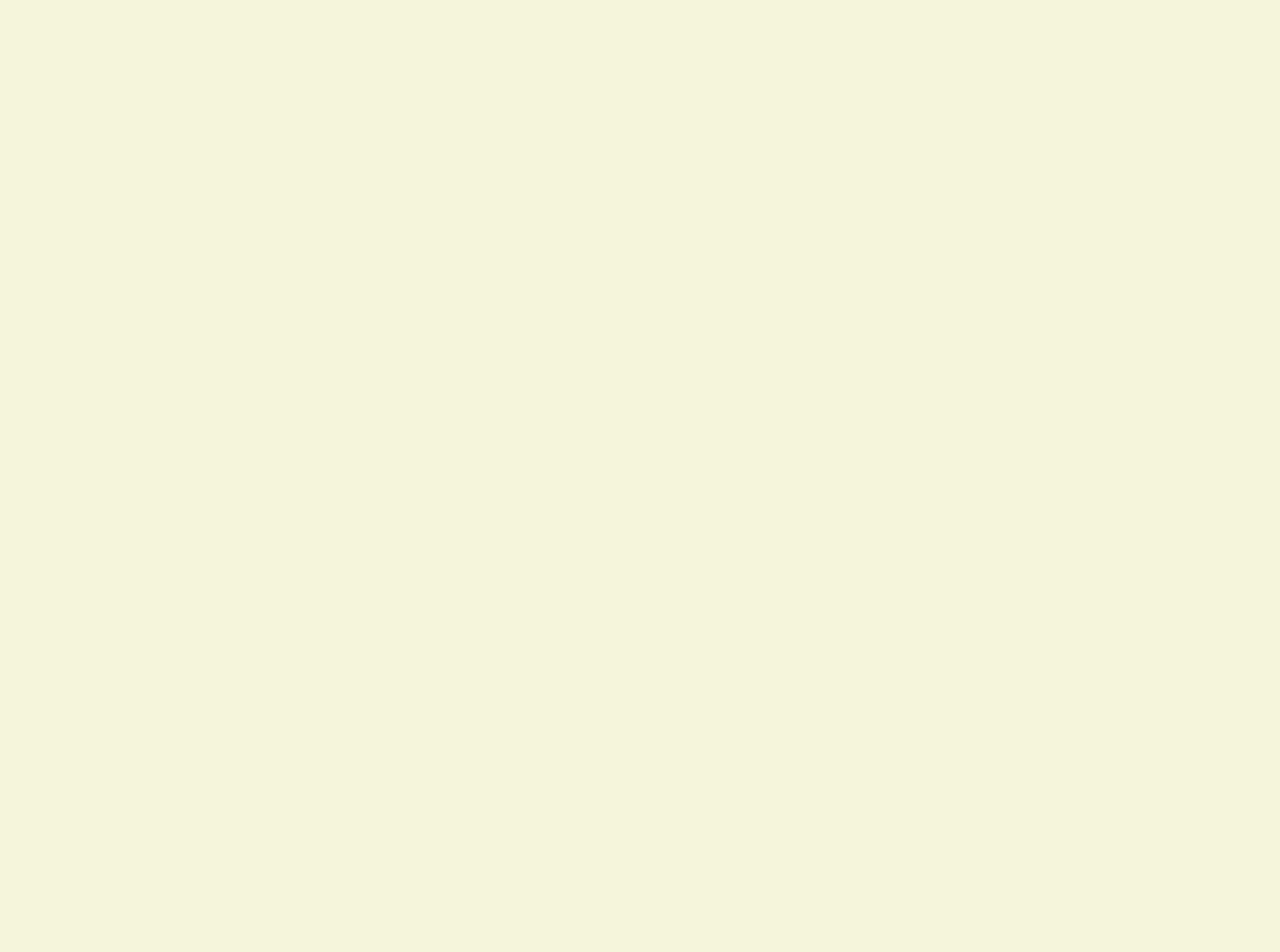
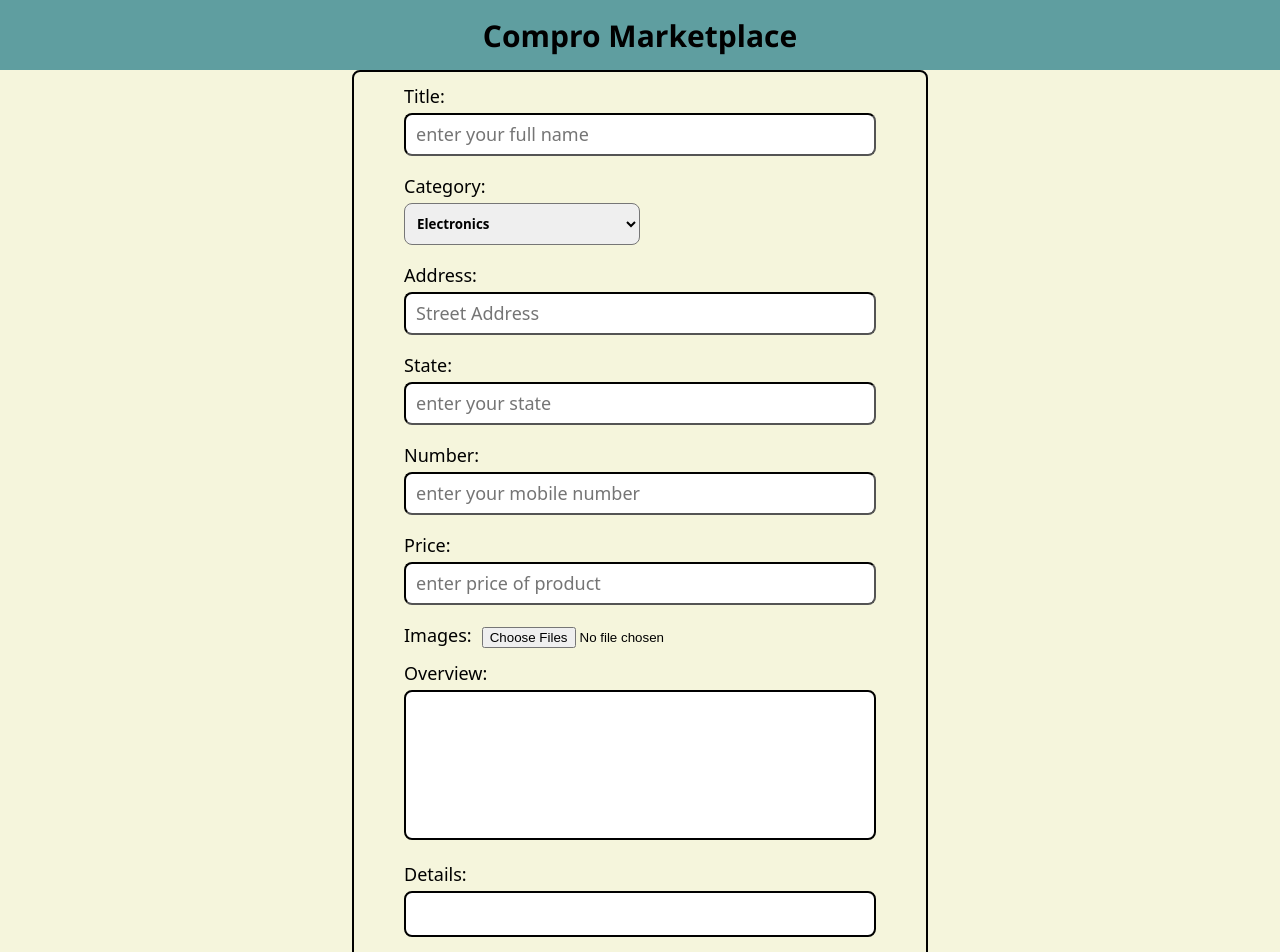
Before and after one commit to Genstark/CMP-Marketplace, a React (Vite) app in the folder client/: page /addItem in a window 1280 px wide. Before the commit this address had no page. Shown: the top 952 px of the page. Before the commit the page ends 800 px from the top, so only its background shows below. Built offline with nearby package versions, Linux system fonts and the light colour scheme.

Commit message:
add new page and new dynamic element

```diff
--- a/client/index.html
+++ b/client/index.html
@@ -7,7 +7,7 @@
     <title>Vite + React</title>
 </head>
 <body>
-      <div id="root"></div>
-      <script type="module" src="/src/main.jsx"></script>
+    <div id="root"></div>
+    <script type="module" src="/src/main.jsx"></script>
 </body>
 </html>
--- a/client/src/App.css
+++ b/client/src/App.css
@@ -1,3 +1,8 @@
+body{
+    background-color: beige;
+    margin: 0;
+}
+
 .headingContainer{
     width: fit-content;
     margin: auto;
--- a/client/src/App.jsx
+++ b/client/src/App.jsx
@@ -8,6 +8,7 @@ import Task from "./pages/ToDoList.jsx";
 import FindProduct from "./pages/FindProduct.jsx";
 import Login from "./pages/Login.jsx";
 import Signup from "./pages/SignUp.jsx";
+import AddItem from "./pages/AddItem.jsx";
 
 
 function App(){
@@ -36,8 +37,9 @@ function App(){
                     <Route exact path='/profile/:username/:userid' element={< Profile />}></Route>
                     <Route exact path='/to-do-list' element={< Task />}></Route>
                     <Route exact path='/items/search/:query' element={< FindProduct />}></Route>
-                    <Route extact path='/login' element={< Login />}></Route>
+                    <Route exact path='/login' element={< Login />}></Route>
                     <Route exact path="/signup" element={< Signup />}></Route>
+                    <Route exact path="/addItem" element={< AddItem />}></Route>
 			    </Routes>
 
             </Router>
--- a/client/src/index.css
+++ b/client/src/index.css
@@ -1,4 +1,4 @@
-body{
+/* body{
     background-color: beige;
     margin: 0;
-}
+} */
--- /dev/null
+++ b/client/src/pages/AddItem.jsx
@@ -0,0 +1,79 @@
+import React, {useState, useEffect, useRef} from "react";
+import '../styling/AddItem.css';
+
+function AddItem(){
+
+    const [textareaValue, setTextareaValue] = useState('');
+    const [textareaHeight, setTextareaHeight] = useState('auto');
+    const detailsTextareaRef = useRef(null);
+
+    useEffect(() => {
+        const element = detailsTextareaRef.current;
+
+        if (element){
+            element.style.height = 'auto';
+            element.style.height = element.scrollHeight + 'px';
+            setTextareaHeight(element.style.height);
+        }
+
+    }, [textareaValue]);
+
+    function Homepage(){
+        window.location.href = "/";
+    }
+
+
+    return(
+        <>
+            <div className="home-page">
+                <h3 className="heading" style={{marginLeft: 'auto', marginRight: 'auto'}} onClick={Homepage}>Compro Marketplace</h3>
+            </div>
+
+            <div className="itemAdd">
+                <label htmlFor="title" className="labelName">Title:</label><br />
+                <input type="text" id="title" name="name" className="inputData" placeholder="enter your full name" /><br />
+
+                <label htmlFor="category" className="labelName">Category:</label><br />
+                <select id="category" name="category" className="categoryDropdown">
+                    <option value="Electronics" alt="Electronics">Electronics</option>
+                    <option value="Bike" alt="Bike">Bike</option>
+                </select><br />
+
+                <label htmlFor="address" className="labelName">Address:</label><br />
+                <input type="text" id="address" name="address" placeholder="Street Address" className="inputData" /><br />
+
+                <label htmlFor="state" className="labelName">State:</label><br />
+                <input type="text" id="state" name="state" placeholder="enter your state" className="inputData" /><br />
+
+                <label htmlFor="number" className="labelName">Number:</label><br />
+                <input type="text" id="number" name="number" placeholder="enter your mobile number" className="inputData" /><br />
+
+                <label htmlFor="price" className="labelName">Price:</label><br />
+                <input type="number" id="price" name="price" placeholder="enter price of product" className="inputData" min={100} /><br />
+
+                <label htmlFor="images" className="labelName">Images:</label>
+                <input type="file" accept=".jpg,.jpeg,.png" multiple id="images" style={{marginLeft: 10, marginBottom: 13}} /><br />
+
+                <label htmlFor="overview" className="labelName">Overview:</label><br />
+                <textarea name="overview" id="overview" className="inputData" style={{resize: 'none', height: 150, fontSize: 15, paddingTop: 4}} /><br />
+
+                <label htmlFor="details" className="labelName">Details:</label><br />
+                <textarea className="inputData" id="details" name="details" value={textareaValue} onChange={(event) => setTextareaValue(event.target.value)}
+                    ref={detailsTextareaRef}
+                    style={
+                        {resize: 'none',
+                        height: textareaHeight,
+                        fontSize: 15,
+                        paddingTop: 4,
+                        overflowY: 'hidden'}
+                    }
+                />
+
+                <button className="addProduct">Add Item</button>
+
+            </div>
+        </>
+    );
+}
+
+export default AddItem;
--- a/client/src/pages/Home.jsx
+++ b/client/src/pages/Home.jsx
@@ -67,7 +67,6 @@ function HomePage(){
                     <p className="itemLocation">{object.state}</p>
                 </div>)}
             </div>
-
         </>
     );
 }
--- a/client/src/pages/Profile.jsx
+++ b/client/src/pages/Profile.jsx
@@ -28,8 +28,8 @@ function Profile(){
                 // Update state after data is fetched
                 setApiData(data['data']);
                 setUserName(data['data'][0]['userName']);
-                setUserNumber(data['data'][0]['phoneNumber'])
-                setUserAddress(data['data'][0]['Address'])
+                setUserNumber(data['data'][0]['phoneNumber']);
+                setUserAddress(data['data'][0]['Address']);
                 console.log(data);
             }
             catch (error) {
@@ -61,6 +61,16 @@ function Profile(){
         window.location.href = `/login`;
     }
 
+    const showDataOrNot = sessionStorage.getItem('data');
+    function renderMainData(){
+        if(showDataOrNot === null){
+            return false;
+        }
+        else{
+            return true
+        }
+    }
+
     return(
         <>
             <Header search={userSearch} clickSearch={finding} toLoginPage={loginPage} />
@@ -83,7 +93,7 @@ function Profile(){
 
                     <h3 style={{
                         marginLeft: 16
-                    }}>Contact: {userNumber}</h3>
+                    }}>Contact: {renderMainData() ? userNumber : '*********'}</h3>
                     <hr style={{
                         width: '99%',
                         color: 'black'
@@ -91,7 +101,7 @@ function Profile(){
 
                     <h3 style={{
                         marginLeft: 16
-                    }}>Address: {userAddress}</h3>
+                    }}>Address: {renderMainData() ? userAddress : '**********'}</h3>
                 </div>
 
                 <div className="productListings">
--- a/client/src/pages/Signup.jsx
+++ b/client/src/pages/Signup.jsx
@@ -35,10 +35,10 @@ function Signup(){
             alert('name is empty');
             return;
         }
-        // else if(userNumber.length < 10 || userNumber > 10){
-        //     alert("phone number must be 10 digits");
-        //     return;
-        // }
+        else if(validPhoneNumber(userNumber) === false){
+            alert("phone number must be 10 digits");
+            return;
+        }
         else if(userEmail.trim() === ''){
             alert('email is empty');
             return;
@@ -51,12 +51,17 @@ function Signup(){
 
             const userData = {
                 'UserName': userName,
-                // 'PhoneNumber': userNumber,
+                'PhoneNumber': userNumber,
                 'UserEmail': userEmail,
                 'Password': password,
             }
             return userData;
         }
+    }
+
+    function validPhoneNumber(number){
+        let numberChecking = /^[\+]?[(]?[0-9]{3}[)]?[-\s\.]?[0-9]{3}[-\s\.]?[0-9]{4,6}$/im;
+        return numberChecking.test(number);
     }
 
     function signup(){
--- a/client/src/pages/SingleProduct.jsx
+++ b/client/src/pages/SingleProduct.jsx
@@ -78,6 +78,16 @@ function SingleProduct(){
         window.location.href = `/login`;
     }
 
+    const showDataOrNot = sessionStorage.getItem('data');
+    function renderMainData(){
+        if(showDataOrNot === null){
+            return false;
+        }
+        else{
+            return true
+        }
+    }
+
     return(
         <>
             <Header search={userSearch} clickSearch={finding} toLoginPage={loginPage} />
@@ -101,7 +111,7 @@ function SingleProduct(){
                     </div>
                     <div style={{width: 'max-content', marginLeft: 18}}>
                         <h3 style={{marginTop: 18, cursor: 'pointer'}} onClick={() => ToProfilePage(object.user_id, object.userName)}>Name: {object.userName}</h3>
-                        <h3 style={{marginTop: 30}}>Contact: {object.phoneNumber}</h3>
+                        <h3 style={{marginTop: 30}}>Contact: {renderMainData() ? object.phoneNumber : '**********'}</h3>
                     </div>
                 </div>
 
@@ -118,12 +128,12 @@ function SingleProduct(){
                         <h3 style={{
                             marginLeft: 8,
                             fontWeight: 'bolder'
-                        }}>Address: {object.Address}</h3>
+                        }}>Address: {renderMainData() ? object.Address : '**********'}</h3>
 
                         <p style={{
                             marginLeft: 8,
                             fontWeight: 'bolder'
-                        }}>{object.state}</p>
+                        }}>{renderMainData() ? object.state : '**********'}</p>
                     </div>
                 </div>
 
--- /dev/null
+++ b/client/src/styling/AddItem.css
@@ -0,0 +1,64 @@
+.itemAdd{
+    /* position: absolute;
+    top: 50%;
+    left: 50%;
+    margin-right: -50%;
+    transform: translate(-50%, -50%); */
+    width: 45%;
+    border: 2px solid black;
+    box-sizing: border-box;
+    padding-left: 50px;
+    padding-right: 50px;
+    padding-top: 12px;
+    padding-bottom: 12px;
+    border-radius: 8px;
+    border-color: black;
+    /* margin-left: auto;
+    margin-right: auto; */
+    margin: auto;
+}
+
+.labelName{
+    font-family: system-ui, -apple-system, BlinkMacSystemFont, 'Segoe UI', Roboto, Oxygen, Ubuntu, Cantarell, 'Open Sans', 'Helvetica Neue', sans-serif;
+    font-size: large;
+    font-weight: 500;
+}
+
+.inputData{
+    padding-top: 0px;
+    padding-left: 10px;
+    margin-top: 5px;
+    font-size: large;
+    width: 100%;
+    height: 43px;
+    box-sizing: border-box;
+    outline-width: 1px;
+    outline-color: lightblue;
+    border-radius: 8px;
+    font-family: system-ui, -apple-system, BlinkMacSystemFont, 'Segoe UI', Roboto, Oxygen, Ubuntu, Cantarell, 'Open Sans', 'Helvetica Neue', sans-serif;
+    margin-bottom: 18px;
+    border-width: 2px;
+    border-color: black;
+}
+
+.categoryDropdown{
+    margin-top: 5px;
+    font-family: system-ui, -apple-system, BlinkMacSystemFont, 'Segoe UI', Roboto, Oxygen, Ubuntu, Cantarell, 'Open Sans', 'Helvetica Neue', sans-serif;
+    height: 42px;
+    border-radius: 8px;
+    box-sizing: border-box;
+    width: 50%;
+    padding-left: 8px;
+    font-weight: 700;
+    margin-bottom: 18px;
+}
+
+.addProduct{
+    font-family: system-ui, -apple-system, BlinkMacSystemFont, 'Segoe UI', Roboto, Oxygen, Ubuntu, Cantarell, 'Open Sans', 'Helvetica Neue', sans-serif;
+    width: 100%;
+    font-size: 20px;
+    border-radius: 8px;
+    height: 40px;
+    padding-bottom: 5px;
+    margin-top: 7px;
+}
```
Also changed, not shown: client/src/component/Header.jsx (+21 -10 lines), 1 other file (tests, documents, lock files or other folders).
